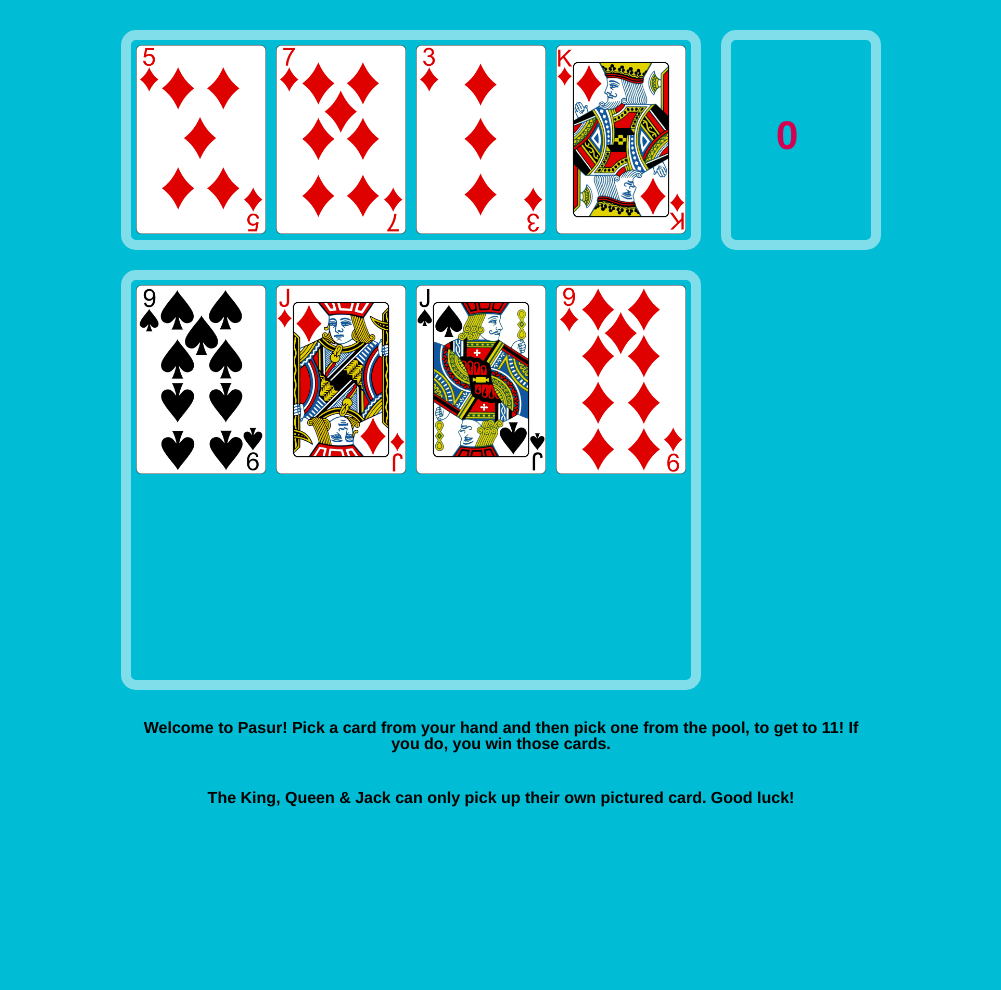
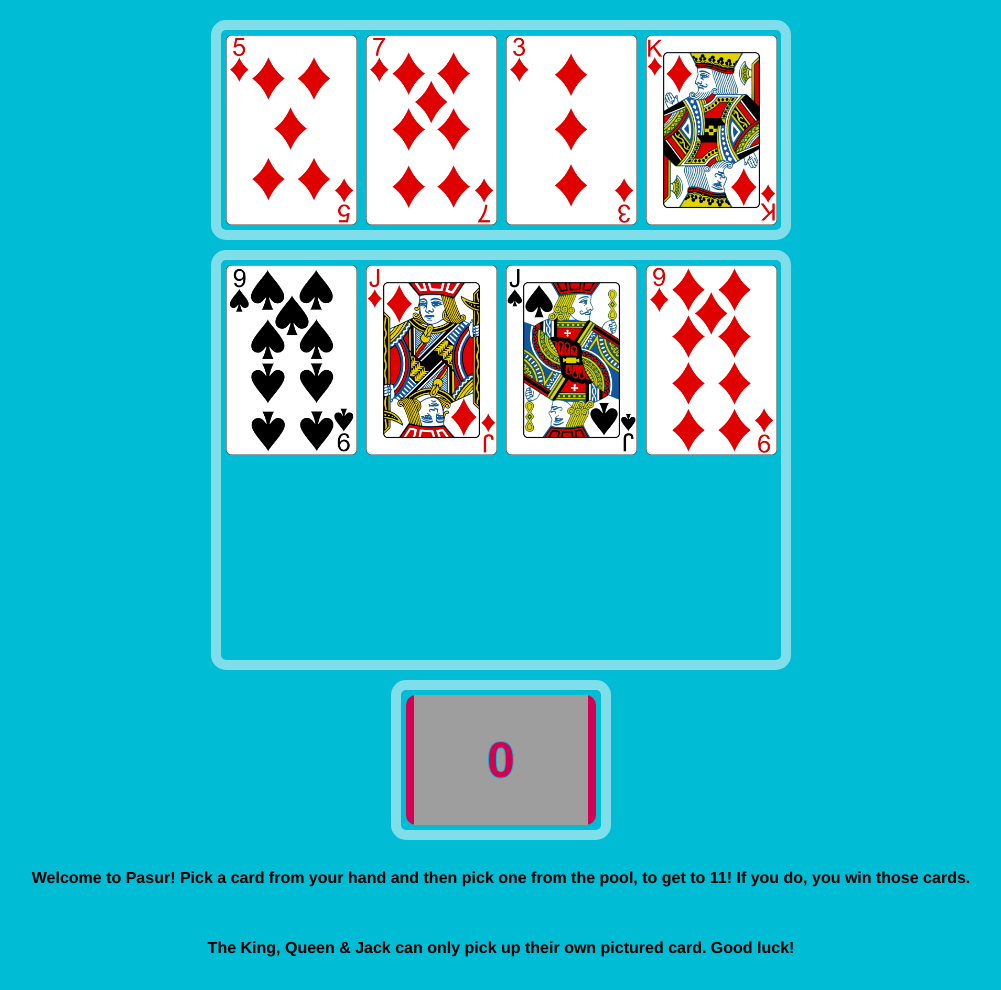
Before and after one commit to sareh/pasur, a PHP site: page / in a window 1280 px wide. Shown: the part 72-1062 px from the top of the page, without its empty margins (139-1140 px from the left). Before the commit the page ends 879 px from the top, so only its background shows below. Run offline with PHP 8.4, Linux system fonts and the light colour scheme; some libraries are stand-ins or nearby versions; some web fonts are replaced; grey boxes are pictures that could not be loaded.

Commit message:
Updated styling to move stash to bottom & make it responsive

```diff
--- a/css/style.css
+++ b/css/style.css
@@ -3,11 +3,12 @@ body {
   font-size:        100%;
   background-color: #00BCD4;
   position:         relative;
+
 }
 
 header {
   background-color: #d40052;
-  margin-bottom:    20px;
+  margin:           0 auto 20px auto;
 }
 
 h1{
@@ -20,8 +21,8 @@ h1{
 
 .game-container {
   margin:        0 auto;
-  height:        680px;
-  width:         780px;
+  min-height:    680px;
+  min-width:     580px;
 }
 
 .card {
@@ -34,8 +35,18 @@ h1{
 }
 
 .card img {
-  width:         100%;
+  height:         100%;
   z-index:       0;
+}
+
+.card.stashed {
+  width:         190px;
+  height:        130px;
+  border:        5px solid #00BCD4;
+  border-radius: 15px;
+  float:         left;
+  z-index:       3;
+  background-color: #d40052;
 }
 
 .card.selected {
@@ -43,25 +54,23 @@ h1{
 }
 
 .pool {
+  margin:        10px auto;
   width:         560px;
   height:        400px;
   border:        10px solid #80DEEA;
   border-radius: 15px;
-  margin:        10px;
-  float:         left;
 }
 
 .hand {
-  float:         left;
-  min-width:     560px;
+  margin:        10px auto;
+  width:         560px;
   height:        200px;
   border:        10px solid #80DEEA;
   border-radius: 15px;
-  margin:        10px;
 }
 
 .stash {
-  float:         left;
+  display:       block;
   width:         140px;
   height:        200px;
   border:        10px solid #80DEEA;
@@ -79,8 +88,9 @@ h1{
   z-index: -1;
   /*display: none;*/
 }
+
 .score {
-  color:       #d40052;
+  color:       #00BCD4;
   float:       left;
   max-width:   50px;
   max-height:  50px;
@@ -91,6 +101,42 @@ h1{
   left:        50%;
   z-index:     1;
   margin:      -25px 0 0 -25px;
+  text-align:  center;
+}
+
+.horizontal-stash {
+  margin:        10px auto;
+  width:         200px;
+  height:        140px;
+  border:        10px solid #80DEEA;
+  border-radius: 15px;
+  margin:        10px auto 10px auto;
+  text-align:    center;
+  font-size:     16px;
+  position:      relative;
+}
+
+.horizontal-stashed {
+  position:  absolute;
+  top: 0px;
+  left: 0px;
+  z-index: -1;
+  /*display: none;*/
+}
+
+.horizontal-score {
+  color:       #d40052;
+  float:       left;
+  width:       50px;
+  height:      50px;
+  font-size:   50px;
+  text-shadow: -1px 0 #00BCD4, 0 1px #00BCD4, 1px 0 #00BCD4, 0 -1px #00BCD4;
+  font-weight: bold;
+  position:    absolute;
+  top:         50%;
+  left:        50%;
+  z-index:     999;
+  margin:      -25px;
   text-align:  center;
 }
 
--- a/index.html
+++ b/index.html
@@ -16,12 +16,20 @@
   <div class="game-container">
     <div class="hand" id="player-hand">
     </div>
-    <div class="stash" id="player-stash">
+    <!--<div class="stash" id="player-stash">
       <div class="score">
         <p id="player-score">0</p>
       </div>
+    </div>-->
+    <div class="pool" id="pool">
     </div>
-    <div class="pool" id="pool">
+    <div class="horizontal-stash" id="horizontal-player-stash">
+      <div class="horizontal-score">
+        <p id="horizontal-player-score">0</p>
+      </div>
+      <div class="card stashed">
+        <img src="./images/tazhib.png">
+      </div>
     </div>
     <p class="message">Welcome to Pasur! Pick a card from your hand and then pick one from the pool, to get to 11! If you do, you win those cards.</p>
     <p class="message">The King, Queen & Jack can only pick up their own pictured card. Good luck!</p>
--- a/js/app.js
+++ b/js/app.js
@@ -274,8 +274,8 @@ window.onload = function(){
   function moveToStash(){
     document.getElementById(selectedFromHand.id).firstChild.src = "./images/backside.png";
     document.getElementById(selectedFromPool.id).firstChild.src = "./images/backside.png";
-    document.getElementById("player-stash").appendChild(document.getElementById(selectedFromHand.id));
-    document.getElementById("player-stash").appendChild(document.getElementById(selectedFromPool.id));
+    document.getElementById("horizontal-player-stash").appendChild(document.getElementById(selectedFromHand.id));
+    document.getElementById("horizontal-player-stash").appendChild(document.getElementById(selectedFromPool.id));
     removeEventListenerOnHandCard(selectedFromHand.id);
     removeEventListenerOnPoolCard(selectedFromPool.id);
 
@@ -294,7 +294,7 @@ window.onload = function(){
 
   function moveFromHandToStash(cardId){
     document.getElementById(cardId).firstChild.src = "./images/backside.png";
-    document.getElementById("player-stash").appendChild(document.getElementById(cardId));
+    document.getElementById("horizontal-player-stash").appendChild(document.getElementById(cardId));
     removeEventListenerOnHandCard(cardId);
     document.getElementById(cardId).classList.remove("selected");
     document.getElementById(cardId).classList.add("stashed");
@@ -308,7 +308,7 @@ window.onload = function(){
 
   function moveFromPoolToStash(cardId){
     document.getElementById(cardId).firstChild.src = "./images/backside.png";
-    document.getElementById("player-stash").appendChild(document.getElementById(cardId));
+    document.getElementById("horizontal-player-stash").appendChild(document.getElementById(cardId));
     removeEventListenerOnPoolCard(cardId);
     document.getElementById(cardId).classList.remove("selected");
     document.getElementById(cardId).classList.add("stashed");
@@ -379,7 +379,7 @@ window.onload = function(){
     for(var i=0; i < cardsInStash.length; i++){
       sum += cards[cardsInStash[i].id].points;
     }
-    document.getElementById("player-score").innerHTML = sum;
+    document.getElementById("horizontal-player-score").innerHTML = sum;
     playerPoints = sum;
     return playerPoints;
   }
```
